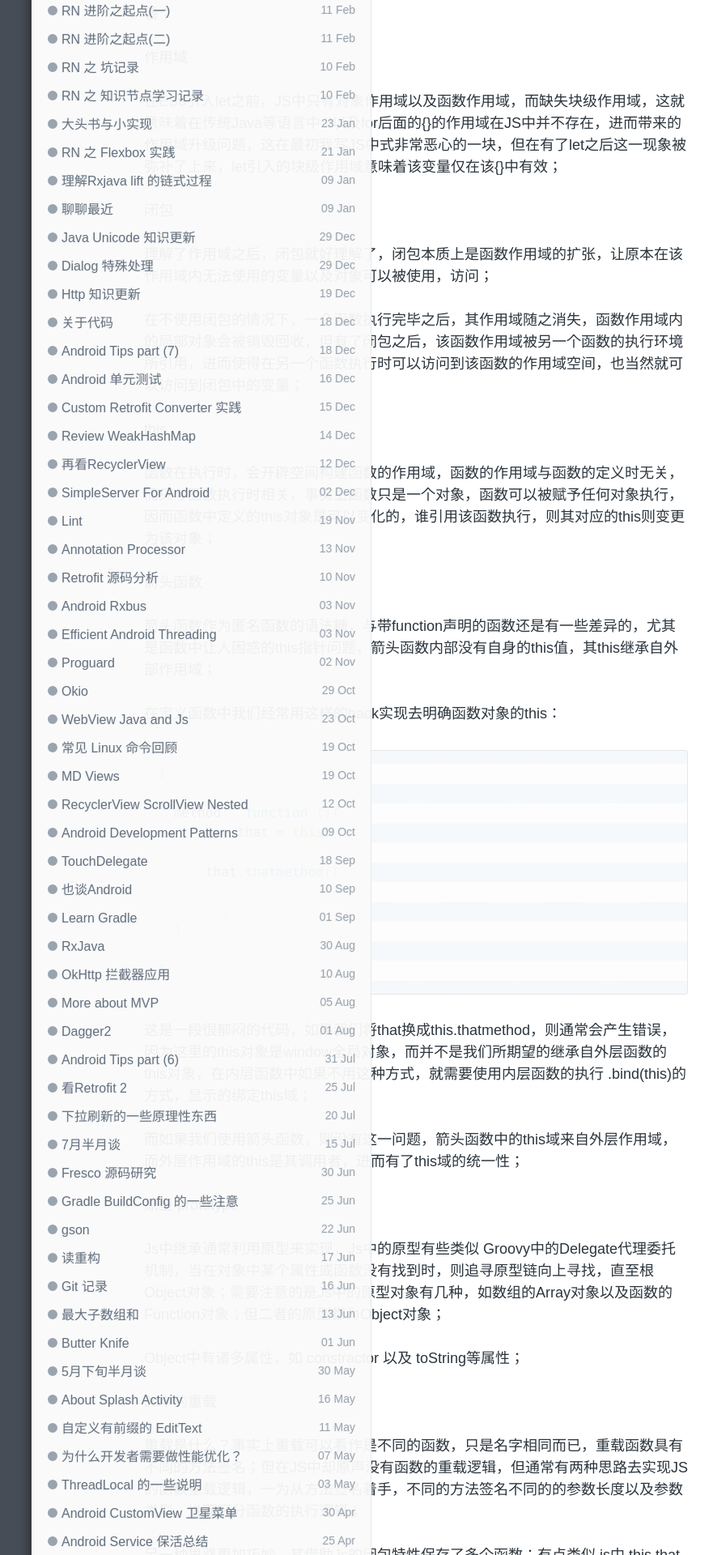
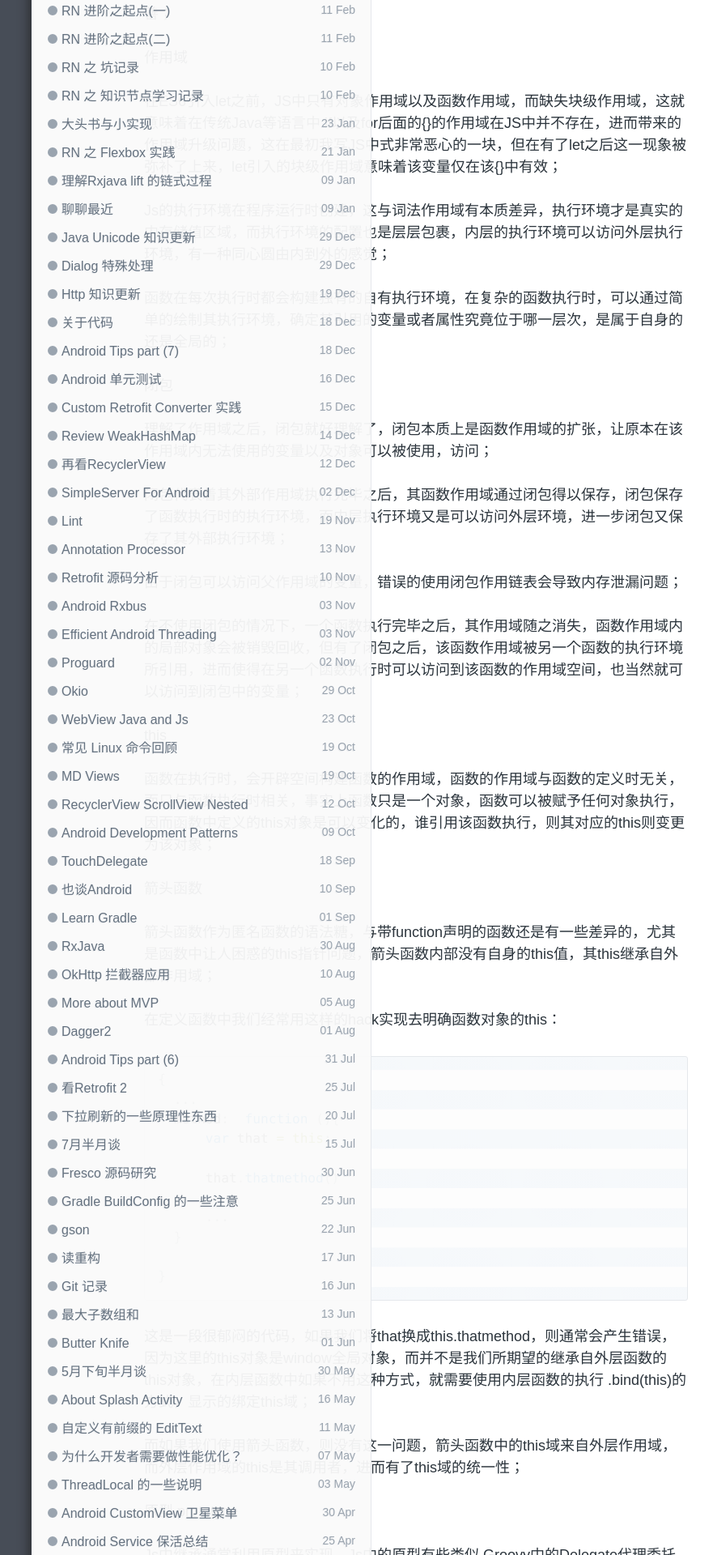
Before and after one commit to enlipan/enlipan.github.io, a Jekyll site: the page built from _posts/2017-05-29-android-rn-fitst-commit.md, in a window 1280 px wide. Shown: the part 638-2558 px from the top of the page at 81% size, without its empty margins (126-1007 px from the left). Built offline with Jekyll 4.4.1, drawn with Linux system fonts in a browser that asks for light colours; nearby versions of some CDN libraries; comment, search, counter and statistics services are not loaded; some of the changed text lies outside the part shown.

Commit message:
post page react native

```diff
--- a/_posts/2017-05-29-android-rn-fitst-commit.md
+++ b/_posts/2017-05-29-android-rn-fitst-commit.md
@@ -21,11 +21,24 @@
 #### 作用域
 在ES6引入let之前，JS中只有对象作用域以及函数作用域，而缺失块级作用域，这就意味着在传统Java等语言中 if以及for后面的{}的作用域在JS中并不存在，进而带来的作用域升级问题，这在最初我写JS中式非常恶心的一块，但在有了let之后这一现象被弥补了上来，let引入的块级作用域意味着该变量仅在该{}中有效；
 
+Js的执行环境在程序运行时创建，这与词法作用域有本质差异，执行环境才是真实的内存储值区域，而执行环境的配置也是层层包裹，内层的执行环境可以访问外层执行环境，有一种同心圆由内到外的感觉；
+
+函数在每次执行时都会构建独有的自有执行环境，在复杂的函数执行时，可以通过简单的绘制其执行环境，确定其引用的变量或者属性究竟位于哪一层次，是属于自身的还是全局的；
+
 #### 闭包
 
 理解了作用域之后，闭包就好理解了，闭包本质上是函数作用域的扩张，让原本在该作用域内无法使用的变量以及对象可以被使用，访问；
 
+闭包代表着其外部作用域执行完毕之后，其函数作用域通过闭包得以保存，闭包保存了函数执行时的执行环境，而内层执行环境又是可以访问外层环境，进一步闭包又保存了其外部执行环境；
+
+由于闭包可以访问父作用域的变量，错误的使用闭包作用链表会导致内存泄漏问题；
+
+
 在不使用闭包的情况下，一个函数执行完毕之后，其作用域随之消失，函数作用域内的局部对象会被销毁回收，但有了闭包之后，该函数作用域被另一个函数的执行环境所引用，进而使得在另一个函数执行时可以访问到该函数的作用域空间，也当然就可以访问到闭包中的变量；
+
+
+
+
 
 #### this
 
@@ -119,7 +132,8 @@
 
 JSX中的{}特性，{}中可以构建JS表达式而JS中又可以混合HTML，一种无限JS与HTML混合的语法机制；
 
-####　React Dom
+
+#### React Dom
 
 React的虚拟Dom，以及高效　Diff算法，通过内存中的Diff算法，减少实际的Dom对象操作，进而提升性能；
 
```
